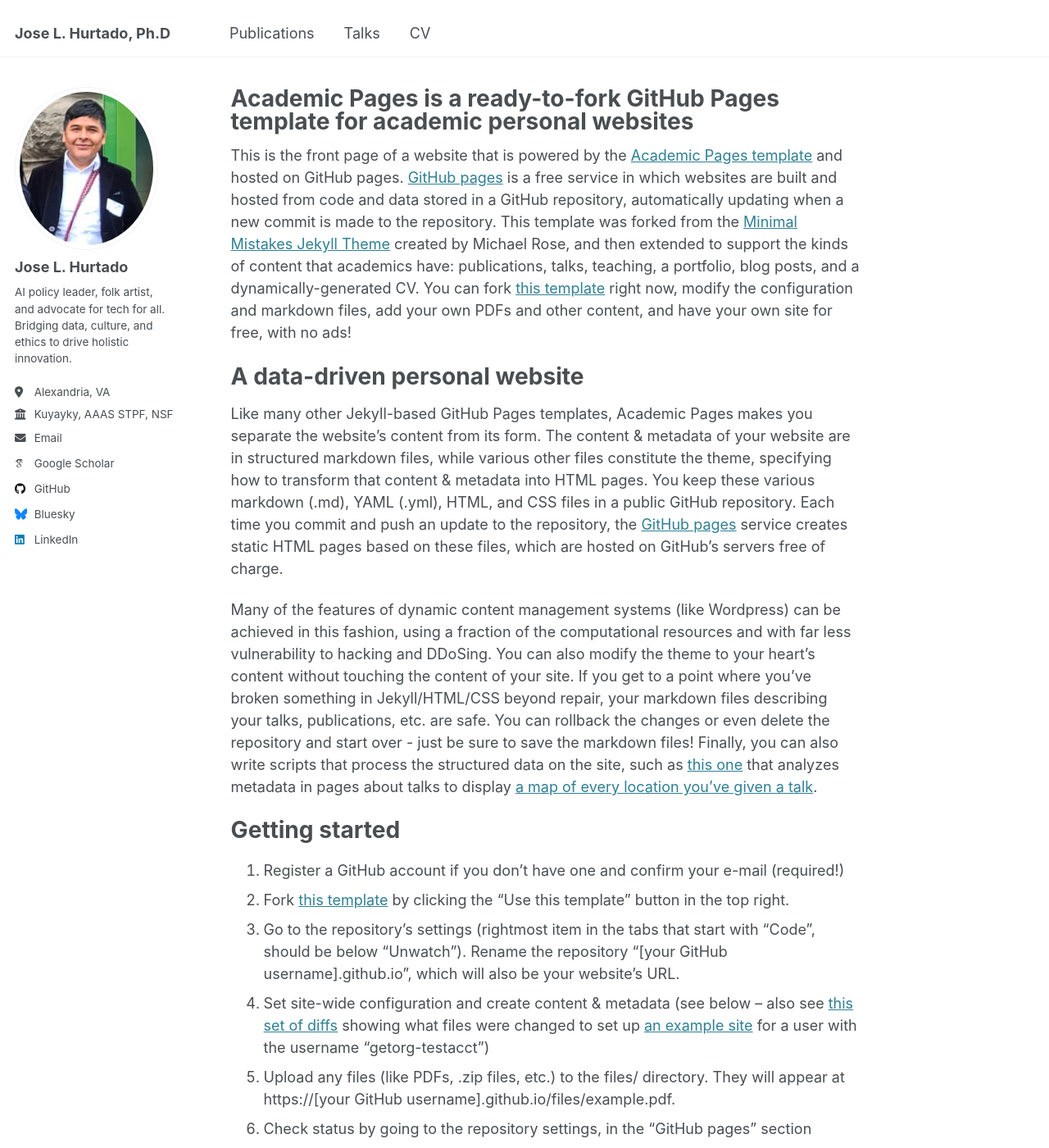
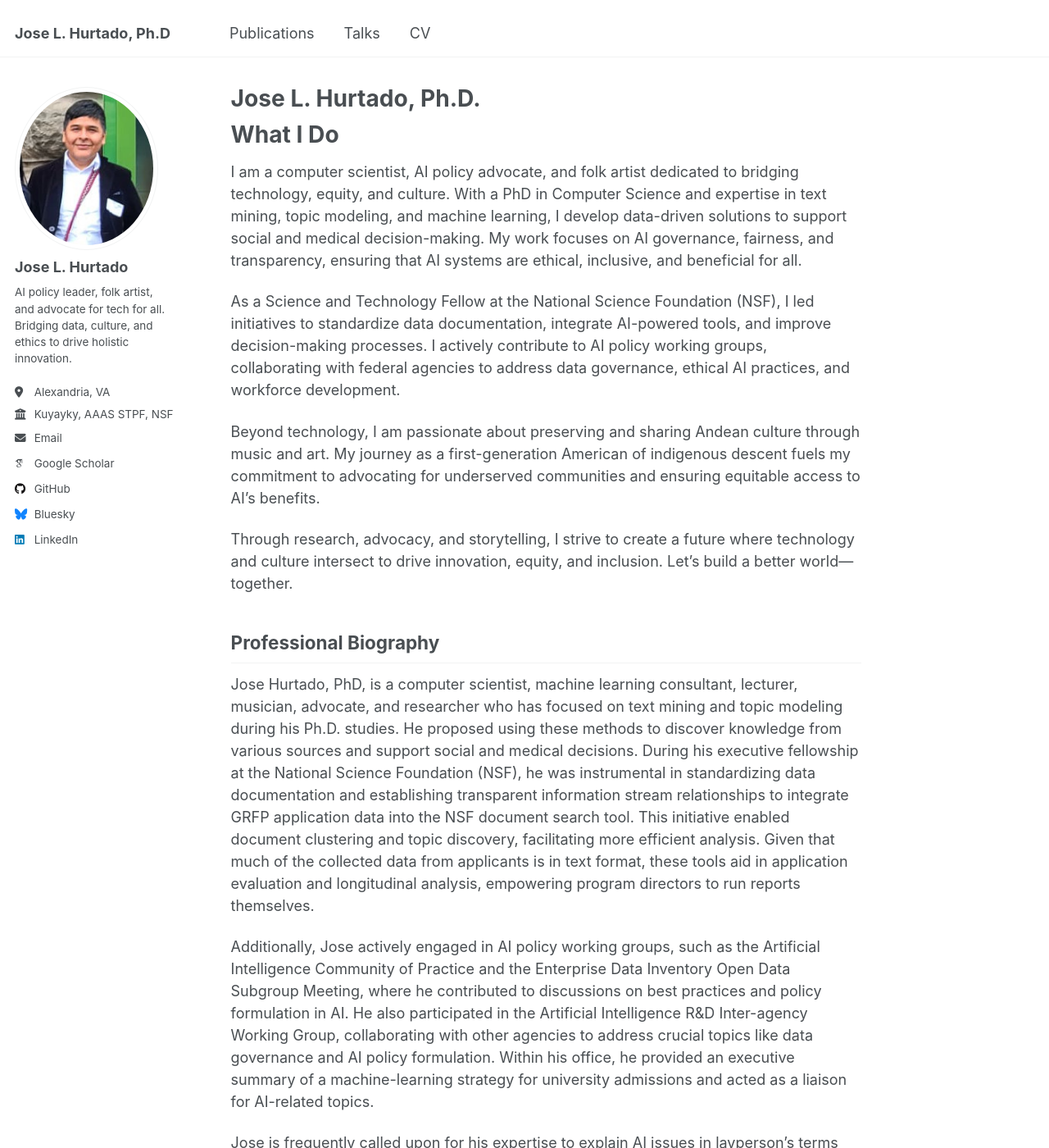
Before and after one commit to inkatown/inkatown.github.io, a Jekyll site: the page built from _pages/about.md, in a window 1280 px wide and 1400 px high. Shown: the whole window at 82% size. Built offline with Jekyll 4.4.1, drawn with Linux system fonts in a browser that asks for light colours; some web fonts are replaced; some of the changed text lies outside the part shown.

Commit message:
Update about.md

```diff
--- a/_pages/about.md
+++ b/_pages/about.md
@@ -1,49 +1,33 @@
 ---
 permalink: /
-title: "Academic Pages is a ready-to-fork GitHub Pages template for academic personal websites"
+title: "Jose L. Hurtado, Ph.D."
 author_profile: true
 redirect_from:
   - /about/
   - /about.html
 ---
 
-This is the front page of a website that is powered by the [Academic Pages template](https://github.com/academicpages/academicpages.github.io) and hosted on GitHub pages. [GitHub pages](https://pages.github.com) is a free service in which websites are built and hosted from code and data stored in a GitHub repository, automatically updating when a new commit is made to the repository. This template was forked from the [Minimal Mistakes Jekyll Theme](https://mmistakes.github.io/minimal-mistakes/) created by Michael Rose, and then extended to support the kinds of content that academics have: publications, talks, teaching, a portfolio, blog posts, and a dynamically-generated CV. You can fork [this template](https://github.com/academicpages/academicpages.github.io) right now, modify the configuration and markdown files, add your own PDFs and other content, and have your own site for free, with no ads!
+What I Do
+======
 
-A data-driven personal website
-======
-Like many other Jekyll-based GitHub Pages templates, Academic Pages makes you separate the website's content from its form. The content & metadata of your website are in structured markdown files, while various other files constitute the theme, specifying how to transform that content & metadata into HTML pages. You keep these various markdown (.md), YAML (.yml), HTML, and CSS files in a public GitHub repository. Each time you commit and push an update to the repository, the [GitHub pages](https://pages.github.com/) service creates static HTML pages based on these files, which are hosted on GitHub's servers free of charge.
+I am a computer scientist, AI policy advocate, and folk artist dedicated to bridging technology, equity, and culture. With a PhD in Computer Science and expertise in text mining, topic modeling, and machine learning, I develop data-driven solutions to support social and medical decision-making. My work focuses on AI governance, fairness, and transparency, ensuring that AI systems are ethical, inclusive, and beneficial for all.
 
-Many of the features of dynamic content management systems (like Wordpress) can be achieved in this fashion, using a fraction of the computational resources and with far less vulnerability to hacking and DDoSing. You can also modify the theme to your heart's content without touching the content of your site. If you get to a point where you've broken something in Jekyll/HTML/CSS beyond repair, your markdown files describing your talks, publications, etc. are safe. You can rollback the changes or even delete the repository and start over - just be sure to save the markdown files! Finally, you can also write scripts that process the structured data on the site, such as [this one](https://github.com/academicpages/academicpages.github.io/blob/master/talkmap.ipynb) that analyzes metadata in pages about talks to display [a map of every location you've given a talk](https://academicpages.github.io/talkmap.html).
+As a Science and Technology Fellow at the National Science Foundation (NSF), I led initiatives to standardize data documentation, integrate AI-powered tools, and improve decision-making processes. I actively contribute to AI policy working groups, collaborating with federal agencies to address data governance, ethical AI practices, and workforce development.
 
-Getting started
-======
-1. Register a GitHub account if you don't have one and confirm your e-mail (required!)
-1. Fork [this template](https://github.com/academicpages/academicpages.github.io) by clicking the "Use this template" button in the top right.
-1. Go to the repository's settings (rightmost item in the tabs that start with "Code", should be below "Unwatch"). Rename the repository "[your GitHub username].github.io", which will also be your website's URL.
-1. Set site-wide configuration and create content & metadata (see below -- also see [this set of diffs](http://archive.is/3TPas) showing what files were changed to set up [an example site](https://getorg-testacct.github.io) for a user with the username "getorg-testacct")
-1. Upload any files (like PDFs, .zip files, etc.) to the files/ directory. They will appear at https://[your GitHub username].github.io/files/example.pdf.
-1. Check status by going to the repository settings, in the "GitHub pages" section
+Beyond technology, I am passionate about preserving and sharing Andean culture through music and art. My journey as a first-generation American of indigenous descent fuels my commitment to advocating for underserved communities and ensuring equitable access to AI’s benefits.
 
-Site-wide configuration
+Through research, advocacy, and storytelling, I strive to create a future where technology and culture intersect to drive innovation, equity, and inclusion. Let’s build a better world—together.
+
+
+
+Professional Biography
 ------
-The main configuration file for the site is in the base directory in [_config.yml](https://github.com/academicpages/academicpages.github.io/blob/master/_config.yml), which defines the content in the sidebars and other site-wide features. You will need to replace the default variables with ones about yourself and your site's github repository. The configuration file for the top menu is in [_data/navigation.yml](https://github.com/academicpages/academicpages.github.io/blob/master/_data/navigation.yml). For example, if you don't have a portfolio or blog posts, you can remove those items from that navigation.yml file to remove them from the header.
+Jose Hurtado, PhD, is a computer scientist, machine learning consultant, lecturer, musician, advocate, and researcher who has focused on text mining and topic modeling during his Ph.D. studies. He proposed using these methods to discover knowledge from various sources and support social and medical decisions. During his executive fellowship at the National Science Foundation (NSF), he was instrumental in standardizing data documentation and establishing transparent information stream relationships to integrate GRFP application data into the NSF document search tool. This initiative enabled document clustering and topic discovery, facilitating more efficient analysis. Given that much of the collected data from applicants is in text format, these tools aid in application evaluation and longitudinal analysis, empowering program directors to run reports themselves.
 
-Create content & metadata
-------
-For site content, there is one markdown file for each type of content, which are stored in directories like _publications, _talks, _posts, _teaching, or _pages. For example, each talk is a markdown file in the [_talks directory](https://github.com/academicpages/academicpages.github.io/tree/master/_talks). At the top of each markdown file is structured data in YAML about the talk, which the theme will parse to do lots of cool stuff. The same structured data about a talk is used to generate the list of talks on the [Talks page](https://academicpages.github.io/talks), each [individual page](https://academicpages.github.io/talks/2012-03-01-talk-1) for specific talks, the talks section for the [CV page](https://academicpages.github.io/cv), and the [map of places you've given a talk](https://academicpages.github.io/talkmap.html) (if you run this [python file](https://github.com/academicpages/academicpages.github.io/blob/master/talkmap.py) or [Jupyter notebook](https://github.com/academicpages/academicpages.github.io/blob/master/talkmap.ipynb), which creates the HTML for the map based on the contents of the _talks directory).
+Additionally, Jose actively engaged in AI policy working groups, such as the Artificial Intelligence Community of Practice and the Enterprise Data Inventory Open Data Subgroup Meeting, where he contributed to discussions on best practices and policy formulation in AI. He also participated in the Artificial Intelligence R&D Inter-agency Working Group, collaborating with other agencies to address crucial topics like data governance and AI policy formulation. Within his office, he provided an executive summary of a machine-learning strategy for university admissions and acted as a liaison for AI-related topics.
 
-**Markdown generator**
+Jose is frequently called upon for his expertise to explain AI issues in layperson's terms within his office. Recognizing the importance of his platform as a scientist, he constantly seeks out AI practitioners and ethicists with well-established principles of responsible AI practices. This led him to interview Dr. Ravit Dotan, a renowned AI ethicist, on the *Sci on the Fly* podcast.
 
-The repository includes [a set of Jupyter notebooks](https://github.com/academicpages/academicpages.github.io/tree/master/markdown_generator
-) that converts a CSV containing structured data about talks or presentations into individual markdown files that will be properly formatted for the Academic Pages template. The sample CSVs in that directory are the ones I used to create my own personal website at stuartgeiger.com. My usual workflow is that I keep a spreadsheet of my publications and talks, then run the code in these notebooks to generate the markdown files, then commit and push them to the GitHub repository.
+As a first-generation American of indigenous Andean descent, Jose’s journey from working as a janitor, trash collection laborer, and landfill worker has provided him with a unique understanding of the needs of underserved communities. This personal experience, coupled with his academic and professional background, drives his passion for addressing the impact of AI on the workforce, including job displacement, skills training, and the creation of new employment opportunities. He believes that by designing policies to increase the pool of AI workforce, the U.S. can stay at the forefront of AI innovation and improve opportunities for all.
 
-How to edit your site's GitHub repository
-------
-Many people use a git client to create files on their local computer and then push them to GitHub's servers. If you are not familiar with git, you can directly edit these configuration and markdown files directly in the github.com interface. Navigate to a file (like [this one](https://github.com/academicpages/academicpages.github.io/blob/master/_talks/2012-03-01-talk-1.md) and click the pencil icon in the top right of the content preview (to the right of the "Raw | Blame | History" buttons). You can delete a file by clicking the trashcan icon to the right of the pencil icon. You can also create new files or upload files by navigating to a directory and clicking the "Create new file" or "Upload files" buttons.
-
-Example: editing a markdown file for a talk
-![Editing a markdown file for a talk](/images/editing-talk.png)
-
-For more info
-------
-More info about configuring Academic Pages can be found in [the guide](https://academicpages.github.io/markdown/), the [growing wiki](https://github.com/academicpages/academicpages.github.io/wiki), and you can always [ask a question on GitHub](https://github.com/academicpages/academicpages.github.io/discussions). The [guides for the Minimal Mistakes theme](https://mmistakes.github.io/minimal-mistakes/docs/configuration/) (which this theme was forked from) might also be helpful.
+Jose’s multifaceted background as a scientist, Andean artist, and advocate enables him to approach AI governance with a holistic perspective, ensuring that policies are equitable, transparent, and inclusive. His work reflects a commitment to bridging technology, policy, and culture to create a future where AI serves the collective good.
```
